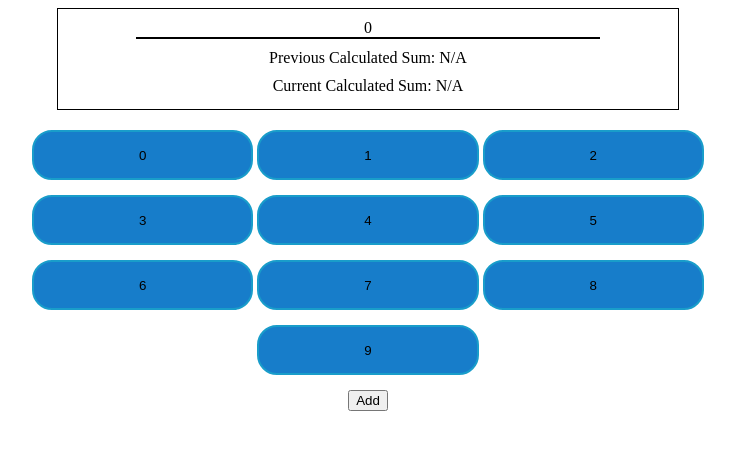
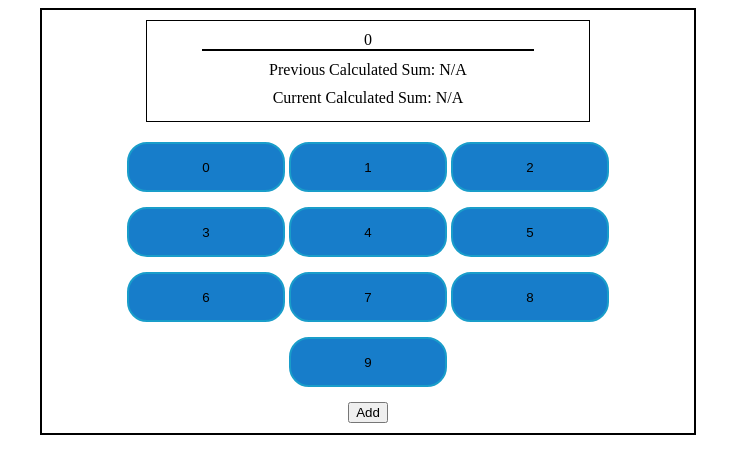
Before and after one commit to aquang9124/algorithms_and_ds, a website: page jquery_prac/qbasics.html in a window 1280 px wide. Shown: the whole page, without its empty margins (272-1007 px from the left). Drawn offline with Linux system fonts and the light colour scheme.

```diff
--- a/jquery_prac/qbasics.css
+++ b/jquery_prac/qbasics.css
@@ -1,6 +1,8 @@
 .container {
-	width: 70%;
+	width: 50%;
 	margin: 0 auto;
+	padding: 10px;
+	border: 2px solid black;
 	text-align: center;
 }
 
--- a/jquery_prac/qbasics.js
+++ b/jquery_prac/qbasics.js
@@ -24,6 +24,8 @@
 
 	// console log the sum
 	console.log(sum);
+
+	// set sum to be previous sum
 
 	// reset the sum
 	sum = 0;
```
